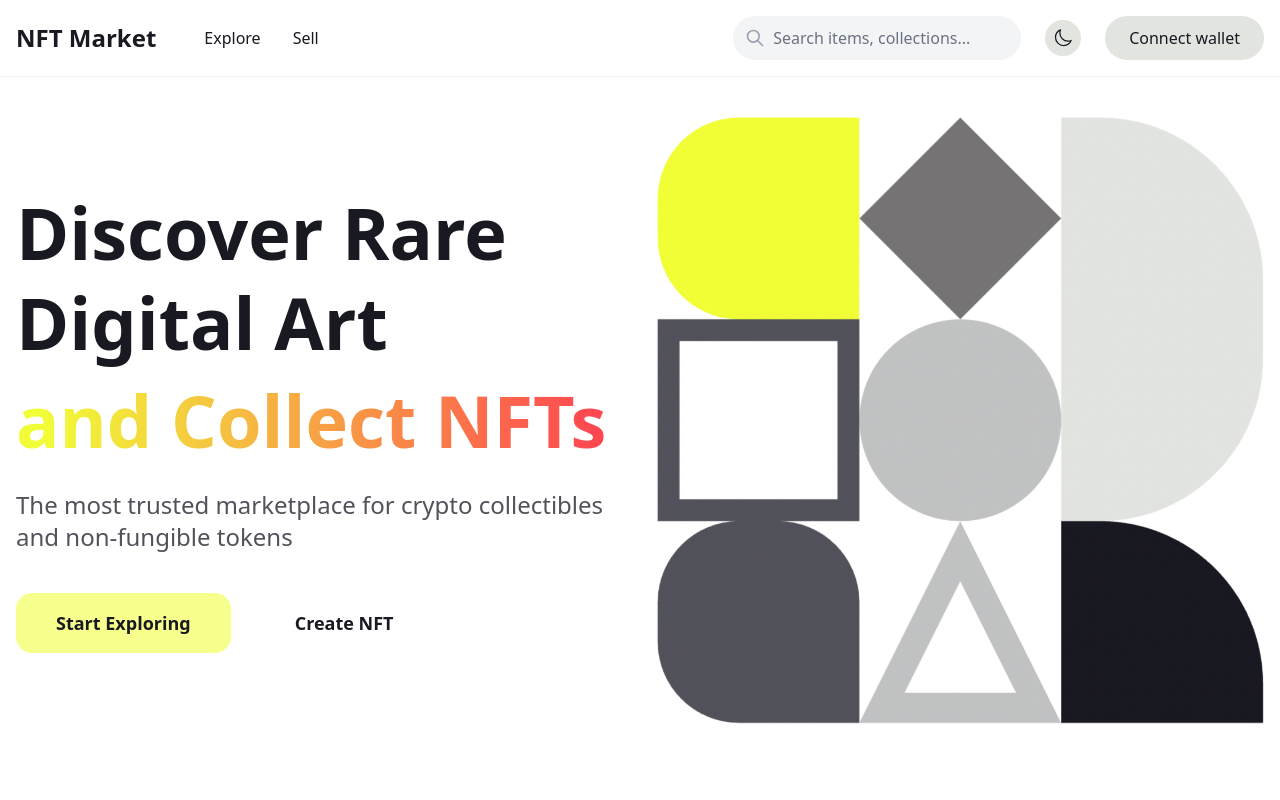
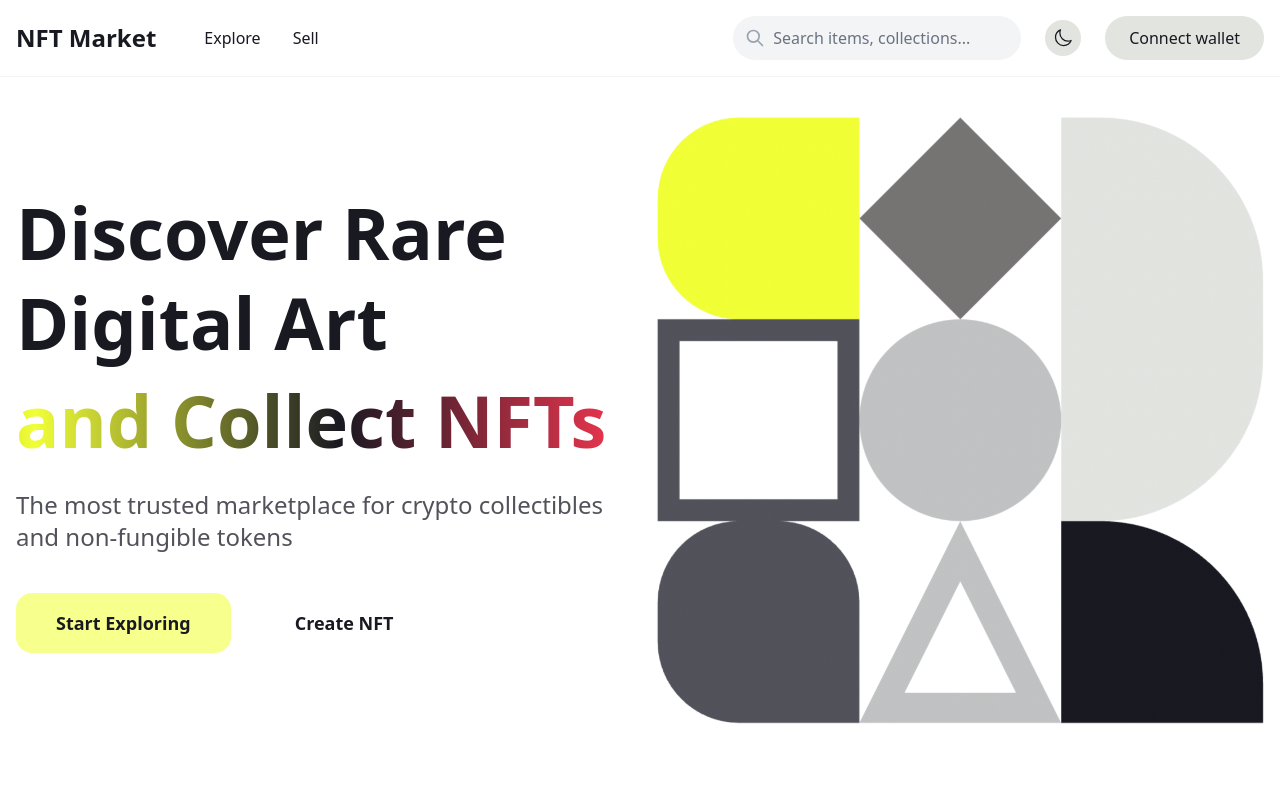
Before and after one commit to gala1234/nft-market-place, a Next.js app: page / in a window 1280 px wide. Shown: the top 800 px of the page. Built offline with nearby package versions, Linux system fonts and the light colour scheme.

Commit message:
adding new tert gradiant

```diff
--- a/src/app/globals.css
+++ b/src/app/globals.css
@@ -49,13 +49,21 @@
   --gradient-primary: linear-gradient(
     90deg,
     var(--frambuese),
+    var(--dark),
     var(--yellow-fluor),
+    var(--dark),
     var(--frambuese)
   );
   --gradient-secondary: linear-gradient(
     90deg,
-    var(--grey-light),
-    var(--light-spring-green)
+    var(--light-spring-green),
+    var(--transparent-white)
+  );
+
+  --gradient-tertiary: linear-gradient(
+    90deg,
+    var(--transparent-white),
+    var(--transparent-frambuese)
   );
 }
 
@@ -79,8 +87,14 @@
   );
   --gradient-secondary: linear-gradient(
     90deg,
-    var(--black),
+    var(--transparent-white),
     var(--bg-transparent-accent)
+  );
+
+  --gradient-tertiary: linear-gradient(
+    90deg,
+    var(--transparent-white),
+    var(--transparent-frambuese)
   );
 }
 
@@ -145,6 +159,10 @@
   background-image: var(--gradient-secondary);
 }
 
+.bg-gradient-tertiary {
+  background-image: var(--gradient-tertiary);
+}
+
 /* Utility Classes */
 .text-gradient {
   @apply bg-clip-text text-transparent;
```
